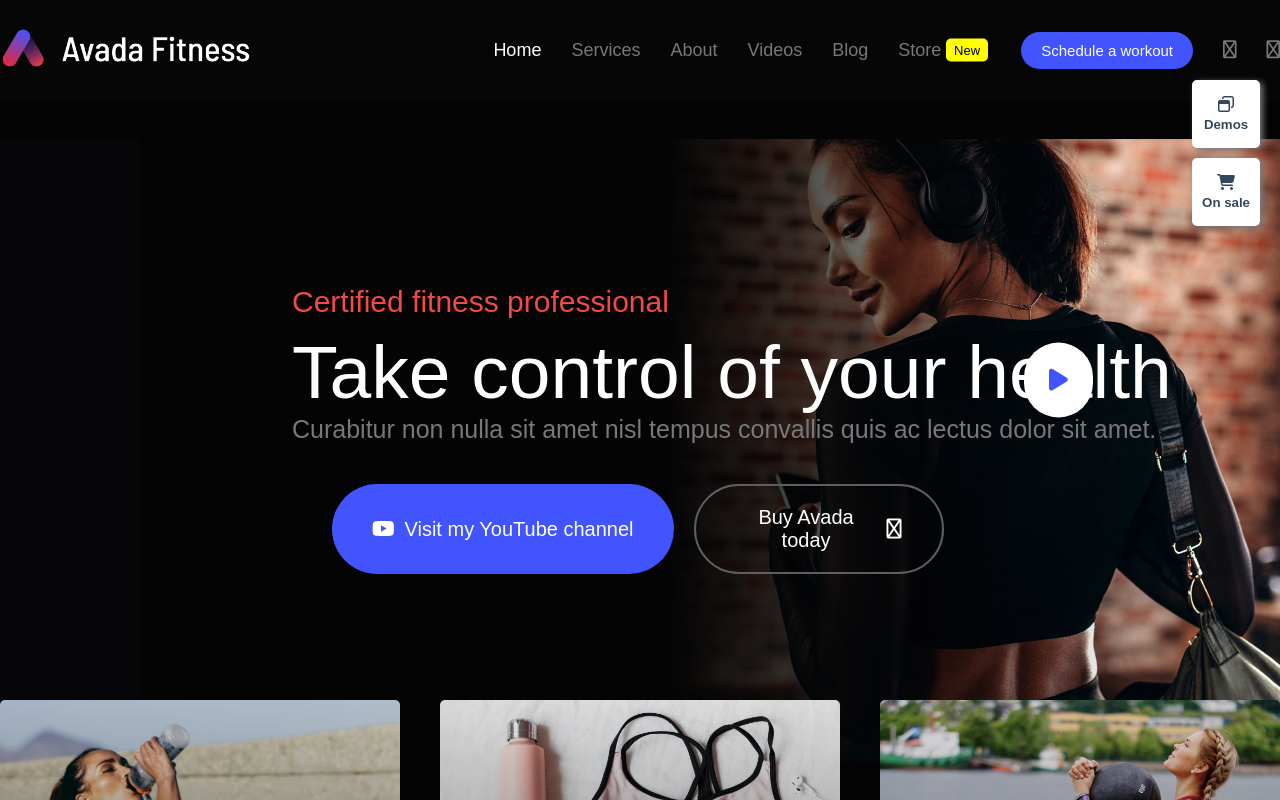
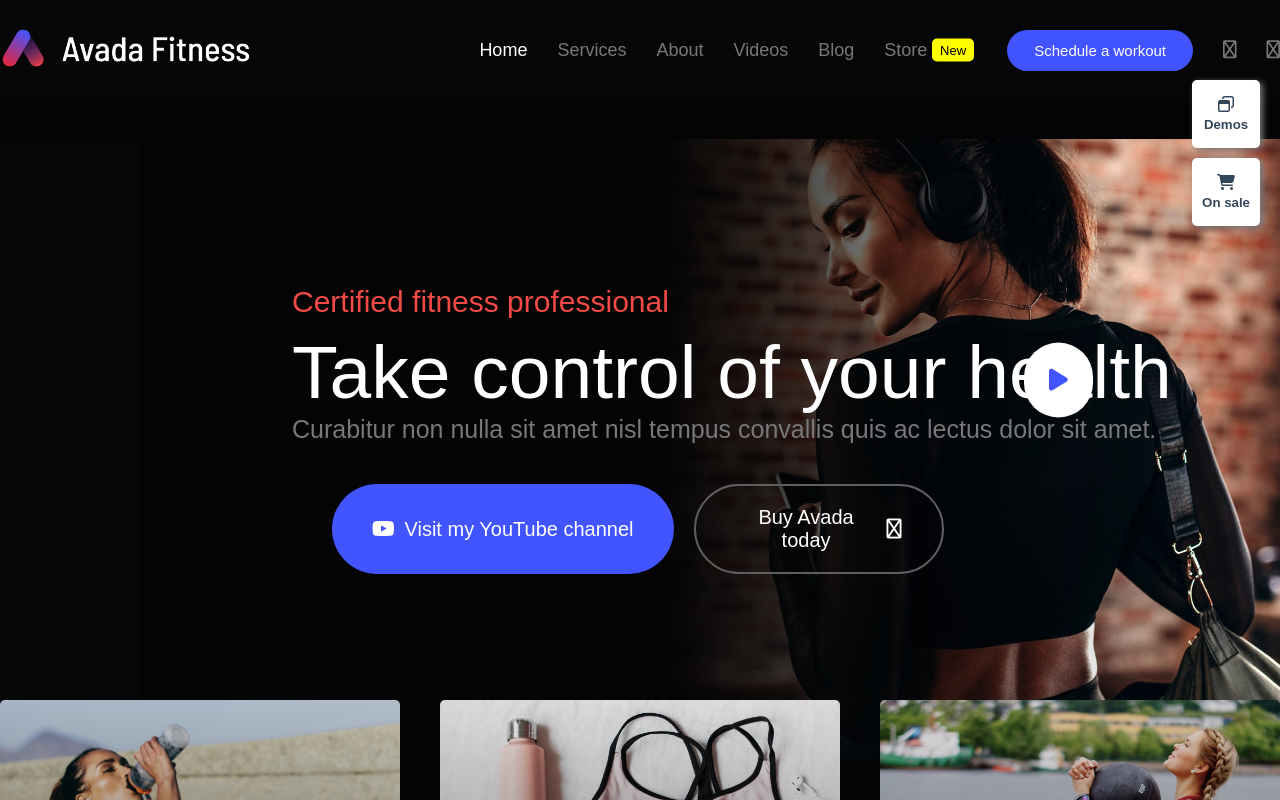
Before and after one commit to dvthnight/proj-html-vuejs, a Vue app: page / in a window 1280 px wide. Shown: the top 800 px of the page. Built offline with nearby package versions, Linux system fonts and the light colour scheme; a small style sheet from the web is missing.

Commit message:
sistemato padding bottone nav

```diff
--- a/src/components/NavbarFitness.vue
+++ b/src/components/NavbarFitness.vue
@@ -54,6 +54,7 @@ export default {
             a{
                 font-size: 15px;
             }
+            padding: 12px 27px;
         }
         .button:hover{
             background-color: #ec5a57;
```
